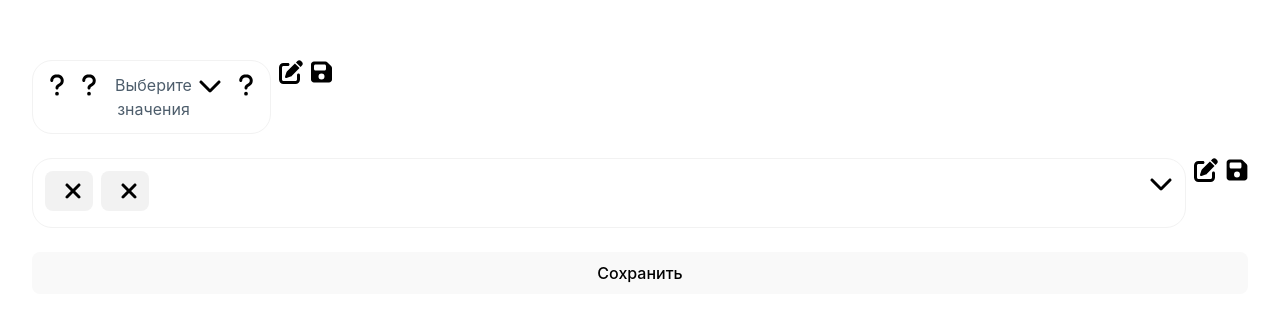
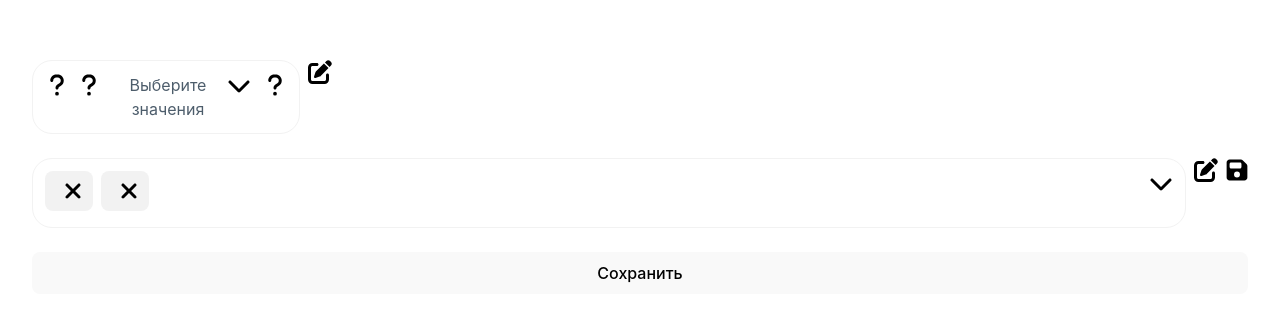
Before and after one commit to AnnaArmodillo/test2, a Vue app: page / in a window 1280 px wide. Shown: the part 223-544 px from the top of the page. Built offline with nearby package versions, Linux system fonts and the light colour scheme; no server answers.

Commit message:
fix: hide save created options button when create disabled

```diff
--- a/src/shared/MultipleSelectInput/MultipleSelectInput.vue
+++ b/src/shared/MultipleSelectInput/MultipleSelectInput.vue
@@ -106,7 +106,7 @@
       <slot name="after"></slot>
     </div>
     <img :src="editIcon" alt="edit" @click="openModalHandler" class="multiple-select__action-button" title="Фильтрация и создание новых вариантов" />
-    <img :src="saveIcon" alt="save" @click="saveCreatedOptions" class="multiple-select__action-button" title="Сохранить добавленные варианты" />
+    <img v-if="props.enableCreate" :src="saveIcon" alt="save" @click="saveCreatedOptions" class="multiple-select__action-button" title="Сохранить добавленные варианты" />
     <Modal :modalOpen="modalOpen" @close="closeModalHandler">
       <template v-slot:modalContent>
         <div v-if="props.enableCreate" class="multiple-select__value-input">
```
